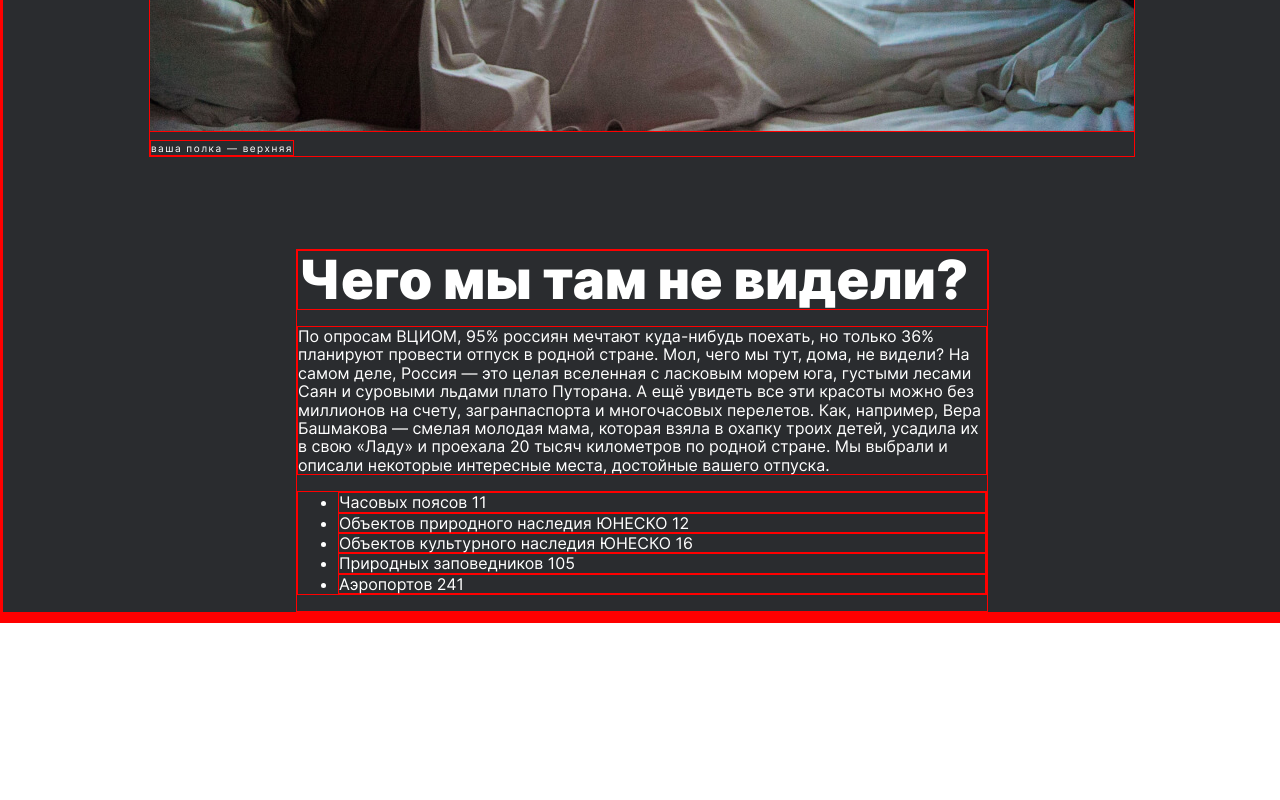
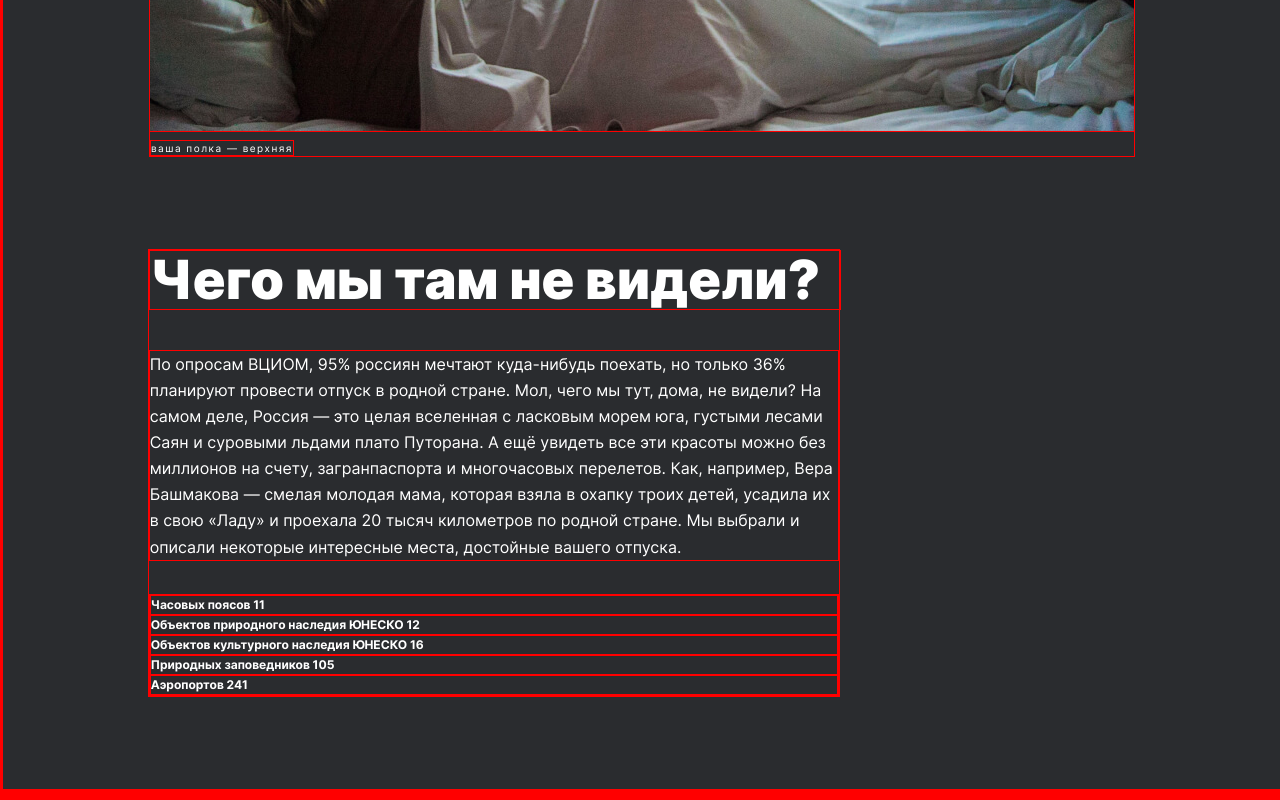
Before and after one commit to proehavshiy/russian-travel, a plain HTML site: page index.html in a window 1280 px wide. Shown: the part 993-1793 px from the top of the page. Before the commit the page ends 1616 px from the top, so only its background shows below. Drawn offline with Linux system fonts and the light colour scheme; files whose address does not match are found by name.

Commit message:
section intro готова

```diff
--- a/blocks/intro/__list/intro__list.css
+++ b/blocks/intro/__list/intro__list.css
@@ -0,0 +1,9 @@
+.intro__list {
+  margin: 0;
+  padding: 0;
+  list-style-type: none;
+  font-style: normal;
+  font-weight: bold;
+  font-size: 12px;
+  line-height: 18px;
+}
--- a/blocks/intro/__text/intro__text.css
+++ b/blocks/intro/__text/intro__text.css
@@ -0,0 +1,8 @@
+.intro__text {
+  margin: 0;
+  margin-bottom: 33px;
+  font-style: normal;
+  font-weight: normal;
+  font-size: 16px;
+  line-height: 163%;
+}
--- a/blocks/intro/__title/intro__title.css
+++ b/blocks/intro/__title/intro__title.css
@@ -1,5 +1,6 @@
 .intro__title {
   margin: 0;
+  margin-bottom: 40px;
   width: 690px;
   font-style: normal;
   font-weight: 900;
--- a/blocks/intro/intro.css
+++ b/blocks/intro/intro.css
@@ -1,3 +1,5 @@
 .intro {
   width: 690px;
+  margin-right: 34.53125%;
+  margin-bottom: 92px;
 }
--- a/blocks/lead/__map/lead__map.css
+++ b/blocks/lead/__map/lead__map.css
@@ -2,7 +2,7 @@
   width: calc(100% - 4.76727642%);
   height: calc(100% - 57.2373984%);
   margin-top: 9.16768293%;
-  background-image: url(../../../images/railway-map.svg);
+  background-image: url(../../../images/railway-map.png);
   background-repeat: no-repeat;
   background-size: cover;
 }
```
Also changed, not shown: images/railway-map.png (added), images/railway-map.svg (deleted).
